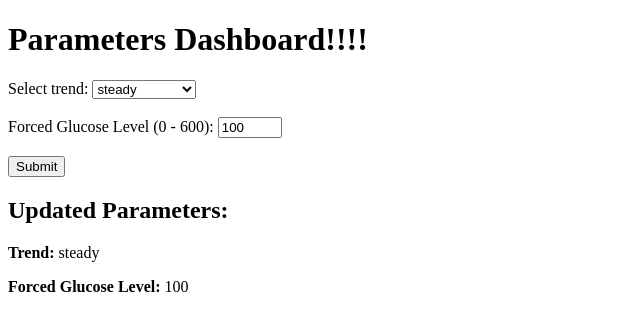
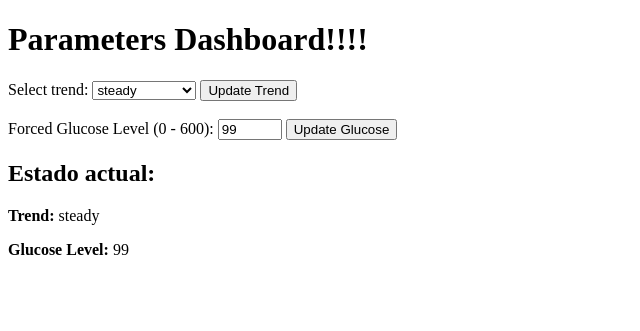
Before and after one commit to ianrichard3/diabecare-parche-simulator, a Flask app: page /dashboard in a window 1280 px wide. Shown: the top 331 px of the page, without its empty margins (0-640 px from the left). Run offline with Flask 3, Linux system fonts and the light colour scheme.

Commit message:
Update dashboard and number to always integer

```diff
--- a/app.py
+++ b/app.py
@@ -26,16 +26,20 @@ def dashboard():
     trend_options = list(trend_factors.keys())
 
     if request.method == 'POST':
-        trend = request.form.get('trend')
-        number = request.form.get('number_value')
+        form_type = request.form.get('form_type')
 
-        if trend in trend_factors:
-            trend_level = trend
+        if form_type == 'trend':
+            trend = request.form.get('trend')
+            if trend in trend_factors:
+                trend_level = trend
 
-        try:
-            glucose_level = float(number)
-        except (TypeError, ValueError):
-            pass
+        elif form_type == 'glucose':
+            number = request.form.get('number_value')
+            if number:
+                try:
+                    glucose_level = round(float(number))
+                except (TypeError, ValueError):
+                    pass
 
     return render_template(
         'dashboard.html',
@@ -45,6 +49,7 @@ def dashboard():
     )
 
 
+
 @app.route('/glucose', methods=['GET'])
 def get_glucose():
     global glucose_level, trend_level
@@ -52,7 +57,7 @@ def get_glucose():
     factor = trend_factors.get(trend_level, 1.0)
     random_variation = random.uniform(factor[0], factor[1])
     glucose_level += random_variation
-    glucose_level = round(glucose_level, 2)
+    glucose_level = round(glucose_level)
 
     return jsonify({
         "glucose_level": glucose_level,
--- a/templates/dashboard.html
+++ b/templates/dashboard.html
@@ -1,34 +1,46 @@
 <!DOCTYPE html>
 <html lang="en">
+
 <head>
     <meta charset="UTF-8">
     <title>Dashboard with Parameters</title>
 </head>
+
 <body>
+
     <h1>Parameters Dashboard!!!!</h1>
 
+    <!-- FORMULARIO PARA CAMBIAR SOLO LA TENDENCIA -->
     <form method="POST" action="/dashboard">
+        <input type="hidden" name="form_type" value="trend">
         <label for="trend">Select trend:</label>
         <select name="trend" id="trend" required>
             {% for option in trend_options %}
-                <option value="{{ option }}" {% if option == selected_trend %}selected{% endif %}>
-                    {{ option }}
-                </option>
+            <option value="{{ option }}" {% if option==selected_trend %}selected{% endif %}>
+                {{ option }}
+            </option>
             {% endfor %}
         </select>
-        <br><br>
+        <button type="submit">Update Trend</button>
+    </form>
 
+    <br>
+
+    <!-- FORMULARIO PARA CAMBIAR SOLO EL VALOR FORZADO -->
+    <form method="POST" action="/dashboard">
+        <input type="hidden" name="form_type" value="glucose">
         <label for="number_value">Forced Glucose Level (0 - 600):</label>
-        <input type="number" id="number_value" name="number_value" min="0" max="600" required value="{{ number_value or '' }}">
-        <br><br>
-
-        <button type="submit">Submit</button>
+        <input type="number" id="number_value" name="number_value" min="0" max="600" step="1"
+            value="{{ number_value or '' }}">
+        <button type="submit">Update Glucose</button>
     </form>
 
     {% if selected_trend and number_value %}
-        <h2>Updated Parameters:</h2>
-        <p><strong>Trend:</strong> {{ selected_trend }}</p>
-        <p><strong>Forced Glucose Level:</strong> {{ number_value }}</p>
+    <h2>Estado actual:</h2>
+    <p><strong>Trend:</strong> {{ selected_trend }}</p>
+    <p><strong>Glucose Level:</strong> {{ number_value }}</p>
     {% endif %}
+
 </body>
+
 </html>
```
